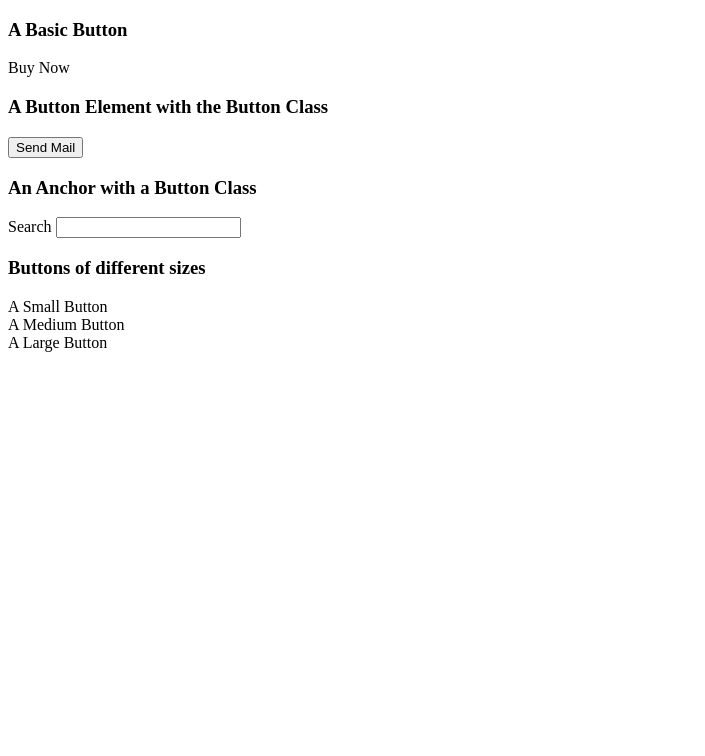
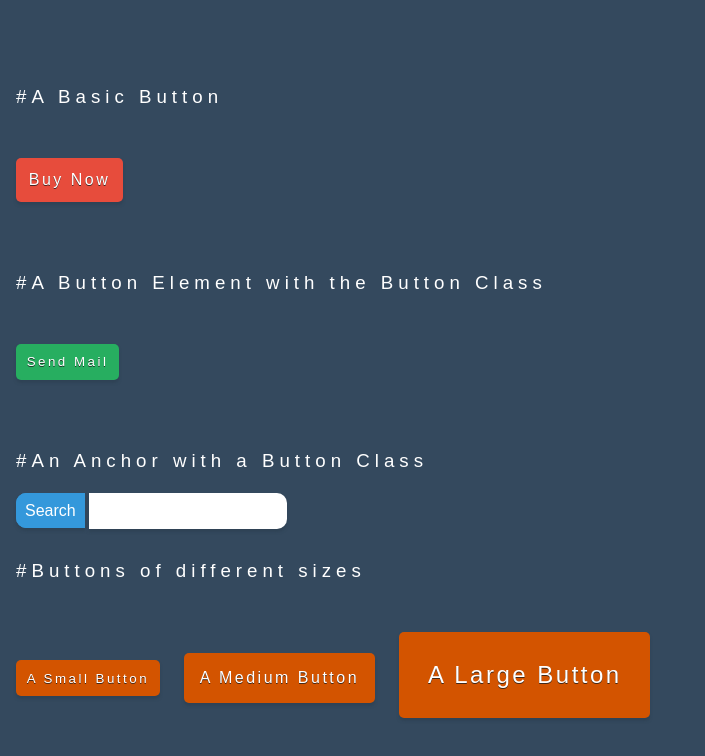
Before and after one commit to snagy22000/learning-web-components, a website: page components/index.html in a window 1280 px wide. Shown: the whole page, without its empty margins (0-705 px from the left). Drawn offline with Linux system fonts and the light colour scheme; the site is published under a folder, as on GitHub Pages, so addresses that start at the root find nothing.

Commit message:
Update index.html

```diff
--- a/components/index.html
+++ b/components/index.html
@@ -5,7 +5,7 @@
   <meta charset="UTF-8">
   <meta name="viewport" content="width=device-width, initiale-scale=1">
   <title>Buttons</title>
-  <link href="/buttons/button.css" rel="stylesheet">
+  <link href="./buttons/button.css" rel="stylesheet">
 </head>
 
 <body>
```
